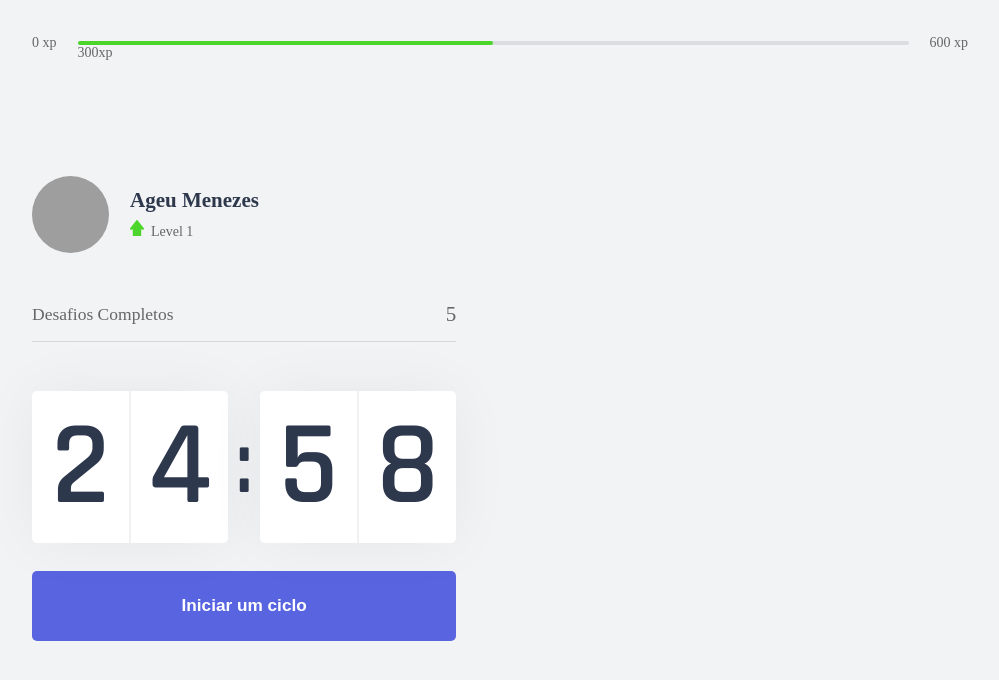
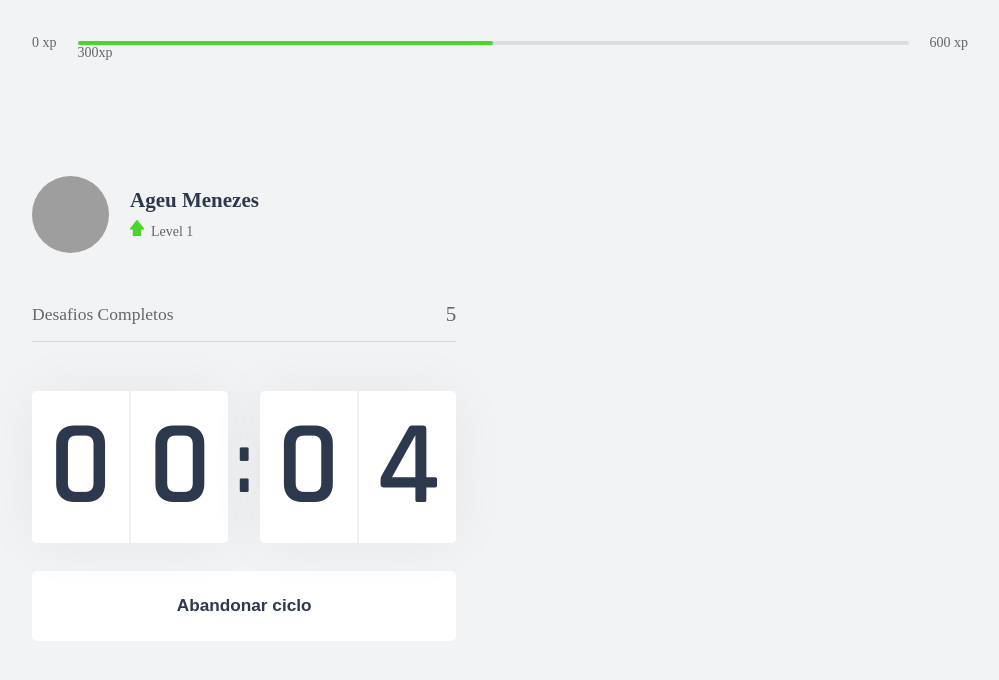
Before and after one commit to ageumenezesDev19/fitflow, a Next.js app: page / in a window 1280 px wide. Both pictures are taken after a click on the button "Iniciar um ciclo". Shown: the top 680 px of the page, without its empty margins (140-1139 px from the left). Built offline with nearby package versions, Linux system fonts and the light colour scheme; grey boxes are pictures that could not be loaded.

Commit message:
Add Abandon cycle functionality and and cicle Functionality

```diff
--- a/package.json
+++ b/package.json
@@ -14,10 +14,10 @@
     "react-dom": "^18"
   },
   "devDependencies": {
-    "@types/node": "^20",
+    "@types/node": "^20.10.5",
     "@types/react": "^18",
     "@types/react-dom": "^18",
     "sass": "^1.69.5",
-    "typescript": "^5"
+    "typescript": "^5.3.3"
   }
 }
--- a/src/components/Countdown.tsx
+++ b/src/components/Countdown.tsx
@@ -1,29 +1,43 @@
-import { useEffect, useState } from 'react';
-import styles from '../styles/components/Countdown.module.scss';
+import { useEffect, useState } from "react";
+import styles from "../styles/components/Countdown.module.scss";
+
+let countdownTimeout: NodeJS.Timeout;
 
 export function Countdown() {
-  const [time, setTime] = useState(25 * 60);
-  const [active, setActive] = useState(false);
+  const [time, setTime] = useState(0.1 * 60);
+  const [isActive, setIsActive] = useState(false);
+  const [hasFinished, setHasFinished] = useState(false);
 
   const minutes = Math.floor(time / 60);
   const seconds = time % 60;
 
-  const [minuteLeft, minuteRight] = String(minutes).padStart(2, '0').split('');
-  const [secondsLeft, secondsRight] = String(seconds).padStart(2, '0').split('');
+  const [minuteLeft, minuteRight] = String(minutes).padStart(2, "0").split("");
+  const [secondsLeft, secondsRight] = String(seconds)
+    .padStart(2, "0")
+    .split("");
 
   function startCountdown() {
-    setActive(true);
+    clearTimeout(countdownTimeout);
+    setIsActive(true);
+    setTime(0.1 * 60);
+  }
+
+  function resetCountdown() {
+    setIsActive(false);
   }
 
   useEffect(() => {
-    if (active && time > 0) {
-      setTimeout(() => {
+    if (isActive && time > 0) {
+      countdownTimeout = setTimeout(() => {
         setTime(time - 1);
-      }, 1000)
+      }, 1000);
+    } else if (isActive && time === 0) {
+      setHasFinished(true);
+      setIsActive(false);
     }
-  }, [active, time]);
+  }, [isActive, time]);
 
-  return(
+  return (
     <div>
       <div className={styles.countdownContainer}>
         <div>
@@ -37,6 +51,21 @@
         </div>
       </div>
 
+      {hasFinished ? (
+        <button disabled className={styles.countdownButton}>
+          Ciclo encerrado
+        </button>
+      ) : (
+        <>
+          {isActive ? (
+            <button
+              type="button"
+              className={`${styles.countdownButton} ${styles.countdownButtonActive}`}
+              onClick={resetCountdown}
+            >
+              Abandonar ciclo
+            </button>
+          ) : (
             <button
               type="button"
               className={styles.countdownButton}
@@ -44,6 +73,9 @@
             >
               Iniciar um ciclo
             </button>
+          )}
+        </>
+      )}
     </div>
   );
 }
--- a/src/styles/components/Countdown.module.scss
+++ b/src/styles/components/Countdown.module.scss
@@ -56,7 +56,23 @@
 
   transition: background-color 0.2s;
 
-  &:hover {
+  &:not(:disabled):hover {
     background: var(--blue-dark);
   }
+
+  &:disabled {
+    background: var(--white);
+    color: var(--text);
+    cursor: not-allowed;
+  }
 }
+
+.countdownButtonActive {
+  background: var(--white);
+  color: var(--title);
+
+  &:not(:disabled):hover {
+    background: var(--red);
+    color: var(--white);
+  }
+}
```
Also changed, not shown: 1 other file (tests, documents, lock files or other folders). Lines whose indentation alone changed are shown as unchanged.
